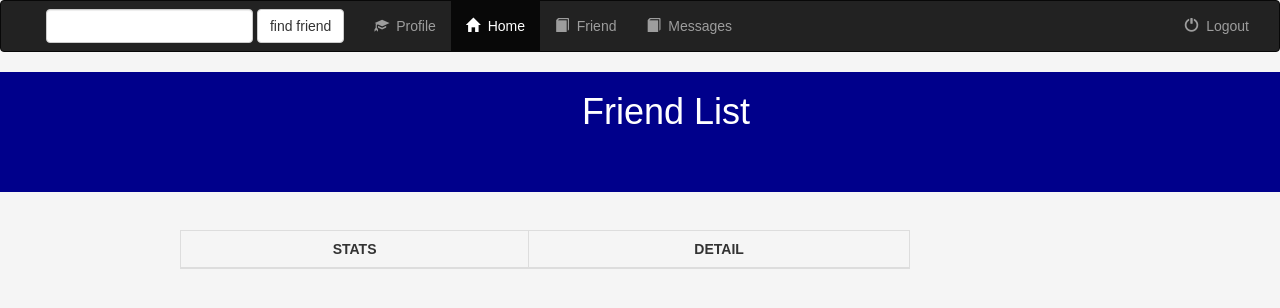
After one commit to uditp26/fcs-socialnetwork, a Django app: page /casual_user/friend/ in a window 1280 px wide. The commit adds this page. Shown: the top 308 px of the page. Run offline with Django 3.2, Linux system fonts and the light colour scheme; lists and menus that the app fills with data are empty; some libraries are stand-ins or nearby versions.

Commit message:
ADD/REMOVE friend_Done

```diff
--- a/casual_user/templates/casual_user/base.html
+++ b/casual_user/templates/casual_user/base.html
@@ -27,26 +27,26 @@
                 <div class="collapse navbar-collapse" id="topNavBar">
                     <ul class="nav navbar-nav">
 
-                        <form class="navbar-form navbar-left" role="search" method="get" action="#">
+                        <form class="navbar-form navbar-left" role="search" method="get" action="{% url 'casual_user:listuser' %}">
                             <div class="form-group">
-                                <input type="text" class="form-control" name="q" value="">
+                                <input id = "search_username" type="text" class="form-control" name="q" value="">
                             </div>
-                            <button type="submit" class="btn btn-default">find friend</button>
+                            <button id = "search_submit" type="submit" class="btn btn-default">find friend</button>
                         </form>
-
 
                         <li class="">
                             <a href="#">
                                 <span class="glyphicon glyphicon-education" aria-hidden="true"></span>&nbsp; Profile
                             </a>
                         </li>
+
                         <li class="active">
                             <a href="{% url 'casual_user:homepage' %}">
                                 <span class="glyphicon glyphicon-home" aria-hidden="true"></span>&nbsp; Home
                             </a>
                         </li>
                         <li class="">
-                            <a href="#">
+                            <a href="{% url 'casual_user:friend' %}">
                                 <span class="glyphicon glyphicon-book" aria-hidden="true"></span>&nbsp; Friend
                             </a>
                         </li>
--- /dev/null
+++ b/casual_user/templates/casual_user/friend.html
@@ -0,0 +1,37 @@
+{% extends 'casual_user/base.html' %}
+
+{% block body %}
+
+<div style="padding-bottom: 1cm">
+	<div class="container-fluid" style=" height: 120px; background-color: darkblue">
+        <h1 style="text-indent: 15cm"><font color="white">Friend List </font></h1>
+
+	</div>
+</div>
+
+<div class="container">
+        <div class="col-sm-offset-1 col-sm-8">
+            <table class="table table-striped table-bordered text-center">
+                <thead>
+                    <tr>
+                        <th class="text-center text-uppercase">Stats</th>
+                        <th class="text-center text-uppercase">Detail</th>
+                    </tr>
+                </thead>
+                <tbody>
+
+                    {% for key, value in current_user.items %}
+                        {% for i in value %}:
+                        <tr>
+                            <td>{{ i }}</td>
+                            <td> <input type="submit" name= {{ i }} class="btn btn-primary" value="Unfriend" /> </td>
+                        </tr>
+                        {% endfor %}
+
+                    {% endfor %}
+
+                </tbody>
+            </table>
+        </div>
+</div>
+{% endblock %}
--- a/casual_user/urls.py
+++ b/casual_user/urls.py
@@ -6,4 +6,9 @@ app_name = 'casual_user'
 
 urlpatterns = [
     url(r'^$', views.HomepageView.as_view(), name='homepage'),
+    # url(r'^findfriend/$', views.findfriend, name = 'findfriend'),
+     url(r'listuser/$', views.ListUserView.as_view(), name='listuser'),
+     url(r'friend/$', views.FriendView.as_view(), name='friend'),
+    #  url(r'findbtn/$', views.findbutton, name='findbtn'),
+
 ]
--- a/casual_user/views.py
+++ b/casual_user/views.py
@@ -1,18 +1,22 @@
-from django.shortcuts import render, reverse
+from django.shortcuts import render, reverse, redirect
 from django.views.generic import View
 from django.http import Http404
 
-from .models import CasualUser
+from .models import CasualUser, Friend
+from login.models import User
 
 from django.contrib.auth import logout
 from django.http import HttpResponse, HttpResponseRedirect
+from django.db.models import Q
+from django import forms
+
 
 class HomepageView(View):
     template_name = 'casual_user/homepage.html'
 
     def get(self, request):
         current_user = request.user
-        print(type(current_user))
+
         if str(current_user) is 'AnonymousUser':
             raise Http404
         else:
@@ -27,3 +31,125 @@ class LogoutView(View):
     def get(self, request):
         logout(request)
         return HttpResponseRedirect(reverse('applogin:login'))
+
+
+def findfriend(request):
+    if 'q' in request.GET and request.GET['q']:
+        q = request.GET['q']
+    return q
+
+
+class ListUserView(View):
+    template_name = 'casual_user/list_user.html'
+
+    def get(self, request):
+        current_user = request.user
+        username1 = current_user.username
+
+        try:
+            have_friend = Friend.objects.get(username = username1)
+            current_user_friendlist  = list(have_friend.friend_list)
+
+        except:
+            current_user_friendlist = []
+
+        search_name = findfriend(request).lower()
+        print("search name : ", search_name)
+
+        user_name_list = User.objects.filter(first_name = search_name)
+        user_name_list = user_name_list.exclude(username = current_user.username)
+
+        bundle = dict()
+        for user in user_name_list:
+            if user.username in current_user_friendlist:
+                bundle[user] = 0
+            else:
+                bundle[user] = 1
+
+        return render(request, self.template_name, {'bundle': bundle})
+
+    def post(self, request):
+
+        current_user = request.user
+
+        username1 = current_user.username
+
+        try:
+            have_friend = Friend.objects.get(username = username1)
+            current_user_friendlist  = list(have_friend.friend_list)
+
+        except:
+            have_friend = Friend()
+            have_friend.username = username1
+            current_user_friendlist = []
+            have_friend.friend_list = current_user_friendlist
+
+        search_name = findfriend(request).lower()
+        user_name_list = User.objects.filter(first_name = search_name)
+        user_name_list = user_name_list.exclude(username = current_user.username)
+
+        print("Old_friend_list = ", current_user_friendlist)
+
+        for i in user_name_list:
+            print(request.POST.dict())
+            try:
+                if request.POST.dict()[i.username] == "Add Friend":
+                    print("selected_button", i.username)
+
+                    have_friend.friend_list.append(i.username)
+                    have_friend.save()
+
+                    break
+                elif request.POST.dict()[i.username] == "Unfriend":
+                    print("selected_button", i.username)
+
+                    have_friend.friend_list.remove(i.username)
+                    have_friend.save()
+
+                    break
+            except:
+                pass
+
+        try:
+            have_friend = Friend.objects.get(username = username1)
+            current_user_friendlist  = list(have_friend.friend_list)
+
+        except:
+            have_friend = Friend()
+            have_friend.username = username1
+            current_user_friendlist = []
+            have_friend.friend_list = current_user_friendlist
+
+        search_name = findfriend(request).lower()
+        user_name_list = User.objects.filter(first_name = search_name)
+        user_name_list = user_name_list.exclude(username = current_user.username)
+
+        print("updated_friend_list = ", current_user_friendlist)
+        bundle = dict()
+        for user in user_name_list:
+            if user.username in current_user_friendlist:
+                bundle[user] = 0
+            else:
+                bundle[user] = 1
+
+        return render(request, self.template_name, {'bundle': bundle})
+
+
+#for display friendlist
+class FriendView(View):
+    template_name = 'casual_user/friend.html'
+
+    def get(self, request):
+        current_user = request.user
+        username1 = current_user.username
+
+        try:
+            have_friend = Friend.objects.get(username = username1)
+            current_user_friendlist  = list(have_friend.friend_list)
+
+        except:
+            current_user_friendlist = []
+
+        current_user = dict()
+        current_user[username1] = current_user_friendlist
+        return render(request, self.template_name, {'current_user': current_user})
--- a/login/views.py
+++ b/login/views.py
@@ -117,8 +117,8 @@ class RegistrationFormView(View):
         if form.is_valid():
             account_type = form.cleaned_data['account_type']
 
-            first_name = form.cleaned_data['first_name']
-            last_name = form.cleaned_data['last_name']
+            first_name = form.cleaned_data['first_name'].lower()
+            last_name = form.cleaned_data['last_name'].lower()
             date_of_birth = form.cleaned_data['date_of_birth']
             gender = form.cleaned_data['gender']
             phone = form.cleaned_data['phone']
```
Also changed, not shown: casual_user/models.py (+11 -0 lines), casual_user/templates/casual_user/list_user.html (added, +52 -0 lines), casual_user/migrations/0001_initial.py, casual_user/migrations/0002_friend.py (added), login/migrations/0001_initial.py.
